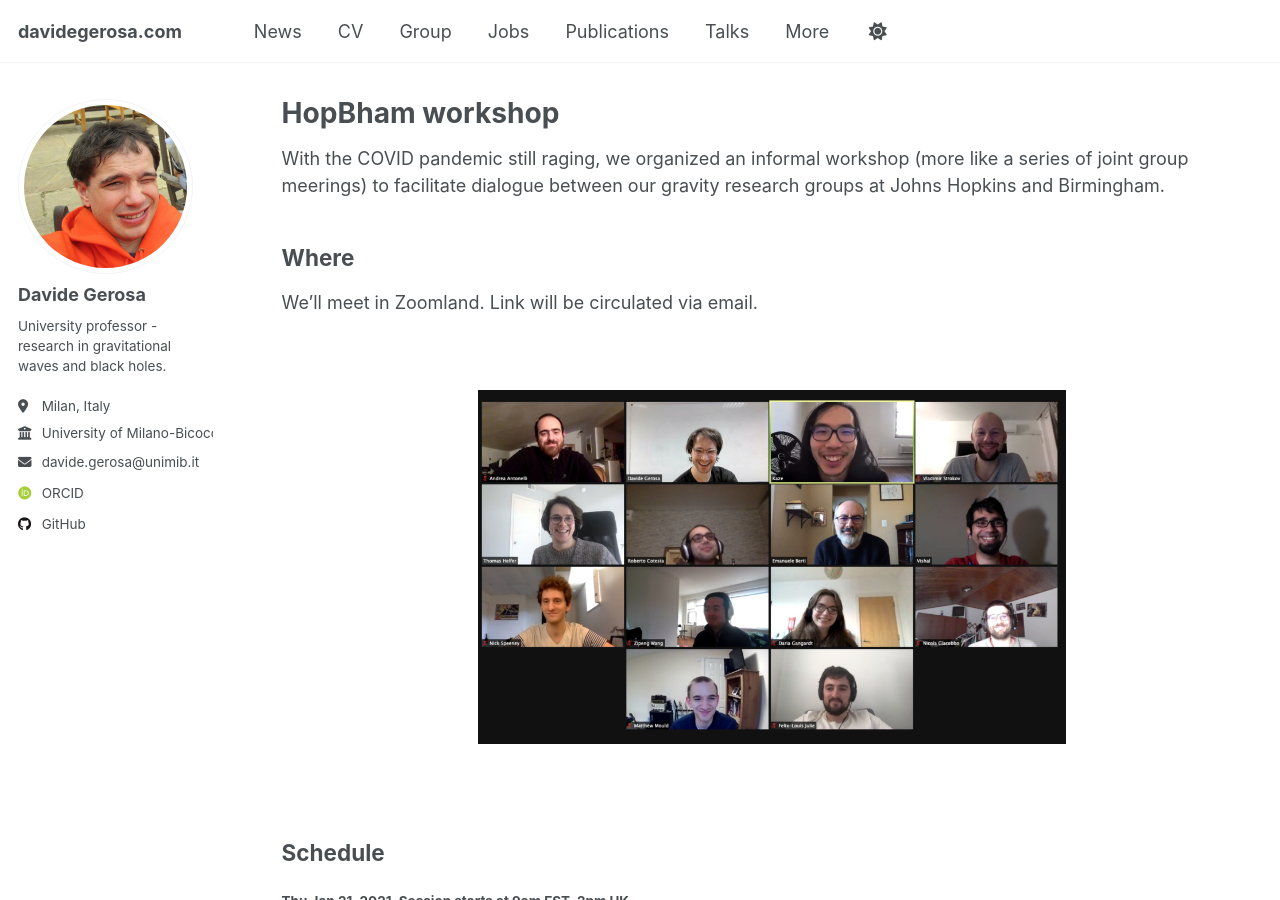
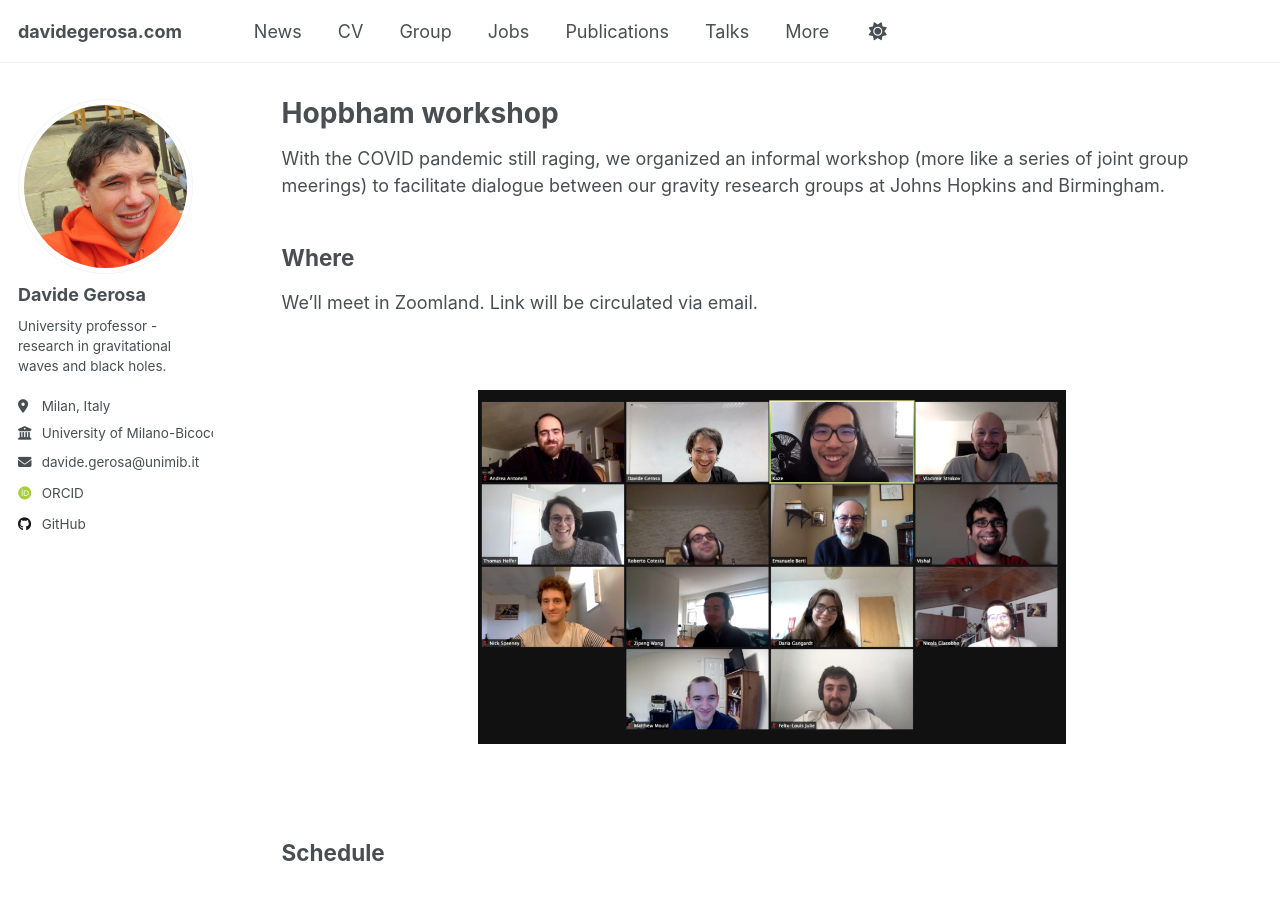
Before and after one commit to dgerosa/website, a Jekyll site: the page built from _pages/hopbham.md, in a window 1280 px wide and 900 px high. Built offline with Jekyll 4.4.1, drawn with Linux system fonts in a browser that asks for light colours; some web fonts are replaced.

Commit message:
Sat Jun 14 12:31:20 CEST 2025

```diff
--- a/_pages/hopbham.md
+++ b/_pages/hopbham.md
@@ -1,6 +1,6 @@
 ---
 layout: archive
-title: "HopBham workshop"
+title: "Hopbham workshop"
 permalink: /hopbham/
 author_profile: true
 redirect_from:
@@ -25,26 +25,26 @@
 
 ## Schedule
 
-#### Thu Jan 21, 2021. Session starts at 9am EST, 2pm UK
+### Thu Jan 21, 2021. Session starts at 9am EST, 2pm UK
 
 - Vishal Baibhav, JHU: *The parents of LIGO’s black holes and their hometown.*
 - Matt Mould, BHAM: *Mining many messy mergers: Gaussian processes, GW population inference, and hierarchical mergers.*
 - Kaze Wong, JHU: *Applying normalizing flows to gravitational-wave populations.*
 - Davide Gerosa, BHAM: *We need to know what’s missing. Gravitational-wave selection effects with machine learning.*
 
-#### Thu Jan 28, 2021. Session starts at 9am EST, 2pm UK
+### Thu Jan 28, 2021. Session starts at 9am EST, 2pm UK
 
 - Vladimir Strokov, JHU: *Finding IMBHs in the Milky Way globular clusters through Doppler shifts in gravitational signal.*
 - Emanuele Berti, JHU: *The LISA key science interpretation work package: effects of low-frequency, mission duration, and figures of merit.*
 - Daria Gangardt, BHAM: *Precession and nutation in binary black holes.*
 
-#### Thu Feb 4, 2021. Session starts at 9am EST, 2pm UK
+### Thu Feb 4, 2021. Session starts at 9am EST, 2pm UK
 
 - Roberto Cotesta, JHU: *Getting ready for the LISA symphony: Bayesian parameter estimation on BHBs using waveform models with higher-order modes, and more…*
 - Felix Julie, JHU: *Black hole binaries in Einstein-scalar-Gauss-Bonnet gravity.*
 - Andrea Antonelli, JHU: *Noisy neighbours: inference biases from overlapping gravitational-wave signals.*
 
-#### Thu Feb 18, 2021. Session starts at 9am EST, 2pm UK
+### Thu Feb 18, 2021. Session starts at 9am EST, 2pm UK
 
 - Thomas Helfer, JHU: *GRChombo and superradiance*
 - Nick Speeney, JHU: *Dark matter profiles around massive BHs*
```
